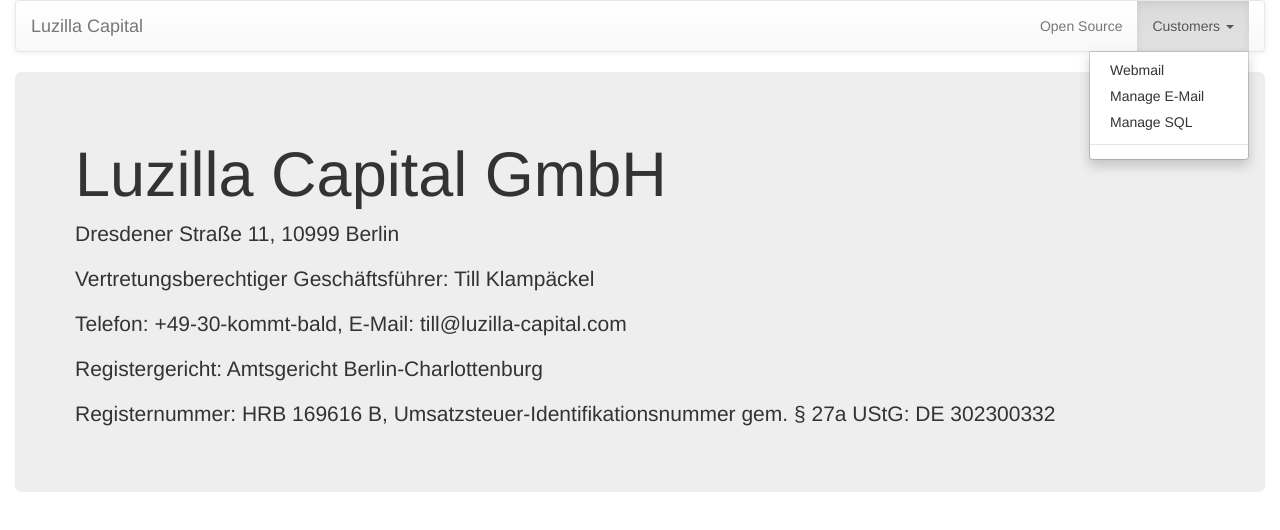
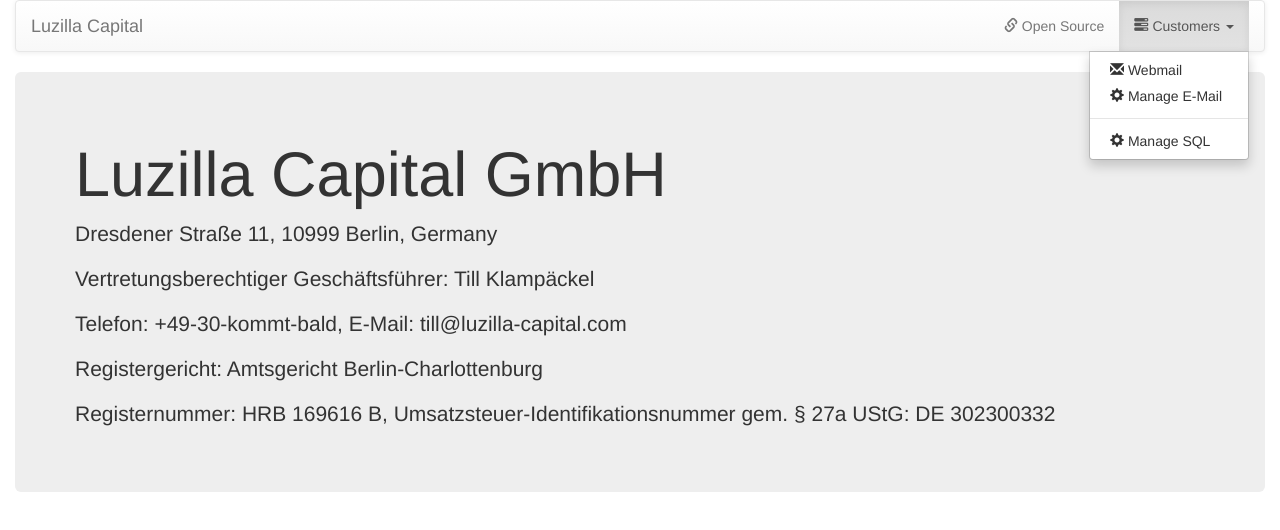
Before and after one commit to Luzilla/luzilla.github.io, a plain HTML site: page index.html in a window 1280 px wide. Both pictures are taken after a click on the button "Customers". Drawn offline with nearby package versions, Linux system fonts and the light colour scheme.

Commit message:
Update: icons

```diff
--- a/index.html
+++ b/index.html
@@ -18,14 +18,16 @@
           </div>
           <div class="navbar-collapse">
             <ul class="nav navbar-nav navbar-right">
-              <li><a href="https://github.com/Luzilla">Open Source</a></li>
+              <li><a href="https://github.com/Luzilla" target="_blank"><span class="glyphicon glyphicon-link"></span> Open Source</a></li>
               <li class="dropdown">
-                <a href="#" class="dropdown-toggle" data-toggle="dropdown" role="button" aria-haspopup="true" aria-expanded="false">Customers <span class="caret"></span></a>
+                <a href="#" class="dropdown-toggle" data-toggle="dropdown" role="button" aria-haspopup="true" aria-expanded="false">
+                  <span class="glyphicon glyphicon-tasks"></span> Customers <span class="caret"></span>
+                </a>
                 <ul class="dropdown-menu">
-                  <li><a href="http://mail.lagged.de/webmail">Webmail</a></li>
-                  <li><a href="http://www.lagged.de/email/">Manage E-Mail</a></li>
-                  <li><a href="http://www.lagged.de/sql/">Manage SQL</a></li>
+                  <li><a href="http://mail.lagged.de/webmail"><span class="glyphicon glyphicon-envelope"></span> Webmail</a></li>
+                  <li><a href="http://www.lagged.de/email/"><span class="glyphicon glyphicon-cog"></span> Manage E-Mail</a></li>
                   <li role="separator" class="divider"></li>
+                  <li><a href="http://www.lagged.de/sql/"><span class="glyphicon glyphicon-cog"></span> Manage SQL</a></li>
                 </ul>
               </li>
             </ul>
@@ -34,7 +36,7 @@
       </nav>
       <div class="jumbotron">
         <h1>Luzilla Capital GmbH</h1>
-        <p>Dresdener Stra&szlig;e 11, 10999 Berlin</p>
+        <p>Dresdener Stra&szlig;e 11, 10999 Berlin, Germany</p>
       <!-- </div>
       <div> -->
         <p>Vertretungsberechtiger Gesch&auml;ftsf&uuml;hrer: Till Klamp&auml;ckel</p>
```
